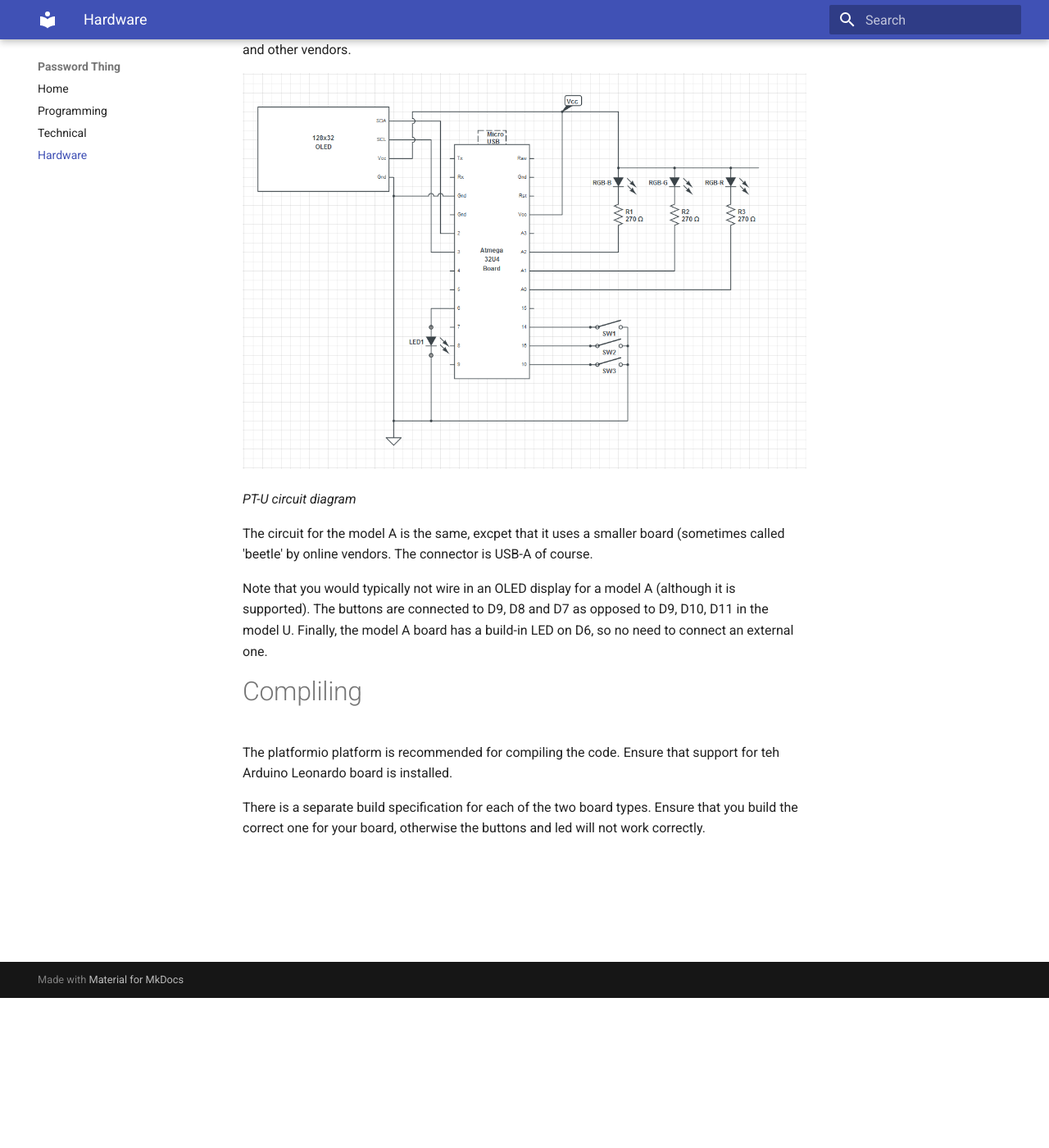
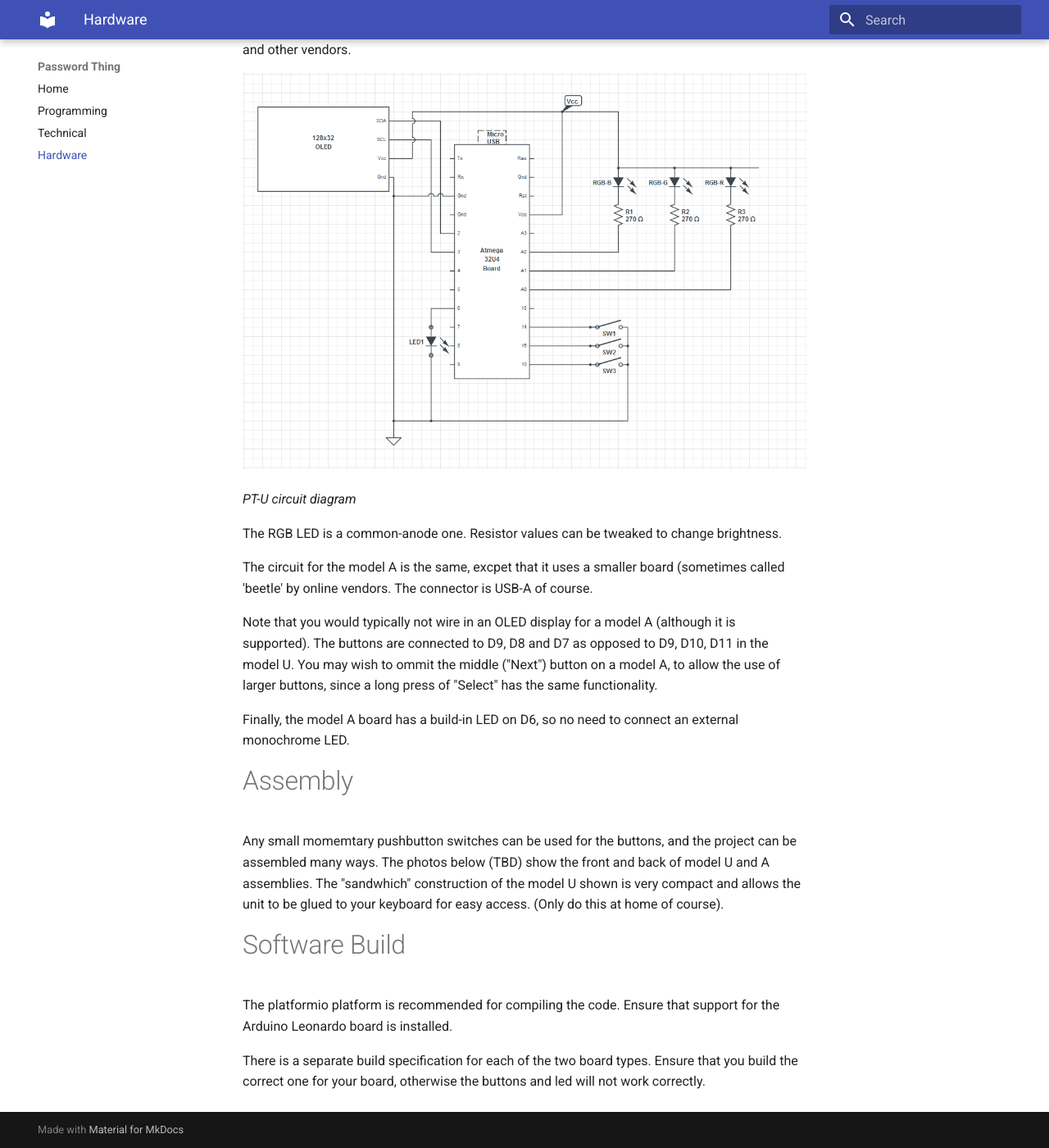
Before and after one commit to qvdm/PasswordThing, an MkDocs documentation site: the page built from docs/hardware.md, in a window 1280 px wide and 1400 px high, scrolled down 183 px. Shown: the whole window at 82% size. Built offline with MkDocs 1.6.1 and Material for MkDocs 9.7.7, drawn with Linux system fonts in a browser that asks for light colours.

Commit message:
Updated description

```diff
--- a/docs/hardware.md
+++ b/docs/hardware.md
@@ -8,19 +8,30 @@ The board is available from Aliexpress and other vendors.
 
 *PT-U circuit diagram*
 
+The RGB LED is a common-anode one.  Resistor values can be tweaked to change brightness.
+
 The circuit for the model A is the same, excpet that it uses a smaller board
 (sometimes called 'beetle' by online vendors.  The connector is USB-A of course.
 
 Note  that you would typically not wire in an OLED display for a model A
 (although it is supported).  The buttons are connected to D9, D8 and D7
-as opposed to D9, D10, D11 in the  model U.  Finally, the model A board has a
-build-in LED on D6, so no need to connect an external one.
+as opposed to D9, D10, D11 in the  model U.  You may wish to ommit the middle ("Next")
+button on a model A, to allow the use of larger buttons, since a long press of "Select"
+has the same functionality.
+
+Finally, the model A board has a  build-in LED on D6, so no need to connect an external
+monochrome LED.
+
+# Assembly
+Any small momemtary pushbutton switches can be used for the buttons, and the project
+can be assembled many ways.  The photos below (TBD) show the front and back of model U and A
+assemblies.  The "sandwhich" construction of the model U shown is very compact and allows
+the unit to be glued to your keyboard for easy access.  (Only do this at home of course).
 
 
-
-# Compliling
+# Software Build
 The platformio platform is recommended for compiling the code.  Ensure that
-support for teh Arduino Leonardo board is installed.
+support for the Arduino Leonardo board is installed.
 
 There is a separate build specification for each of the two board types.
 Ensure that you build the correct one for your board, otherwise the
```
